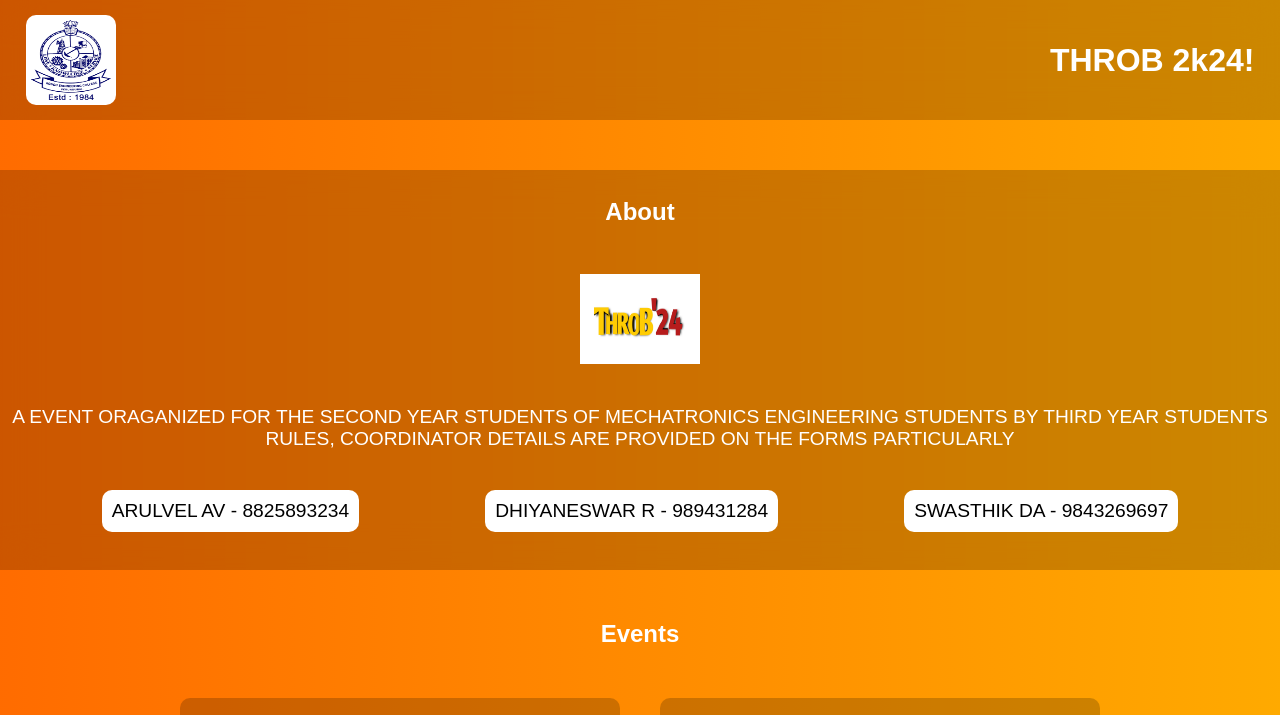
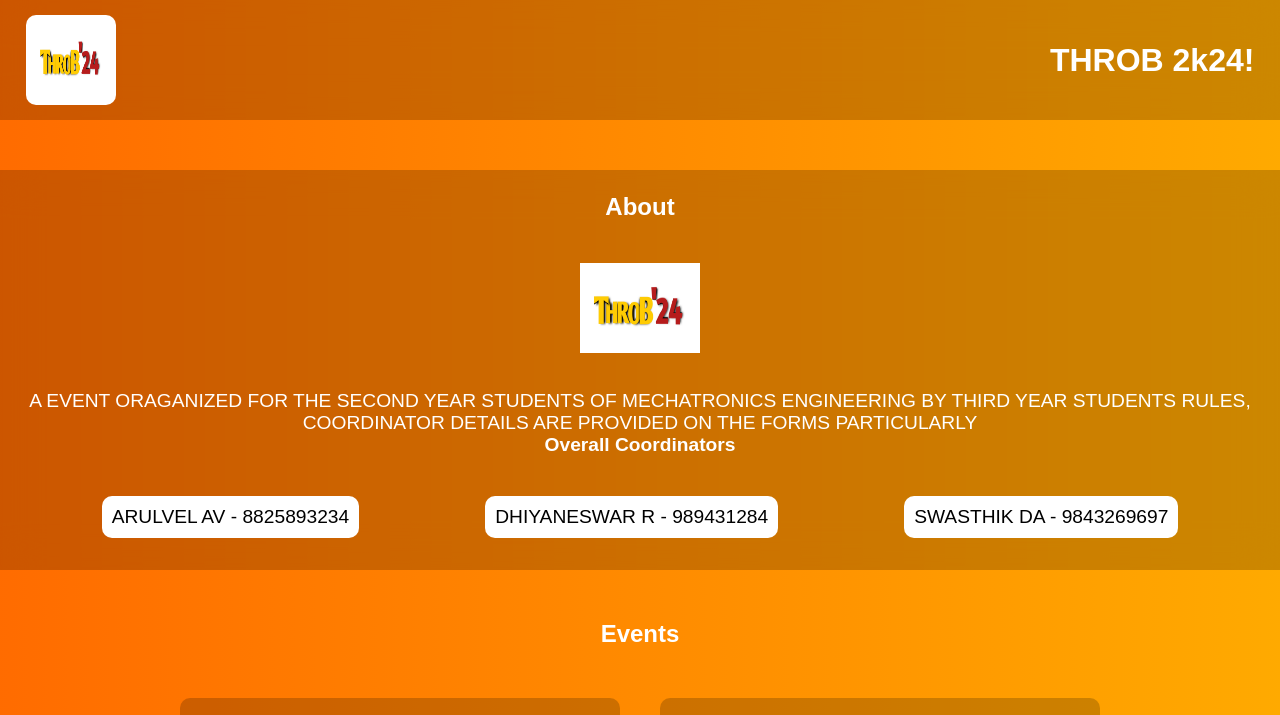
Before and after one commit to GokulnithiP/throb2k24, a plain HTML site: page index.html in a window 1280 px wide. Shown: the top 715 px of the page. Drawn offline with Linux system fonts and the light colour scheme.

Commit message:
Update index.html

```diff
--- a/index.html
+++ b/index.html
@@ -10,7 +10,7 @@
     <div class="header">
         <div class="navbar">
             <div class="image">
-                <img src="/Assets/Kongu_Engineering_College_logo.png" alt="KEC" class="img">
+                <img src="Assets/WhatsApp Image 2024-09-11 at 7.30.23 PM.jpeg" alt="KEC" class="img">
             </div>
             <div class="central">
                 <h1>THROB 2k24!</h1>
@@ -27,9 +27,10 @@
             </div>
             <div class="content">
                 <p>
-                    A EVENT ORAGANIZED FOR THE SECOND YEAR STUDENTS OF MECHATRONICS ENGINEERING STUDENTS BY THIRD YEAR STUDENTS
+                    A EVENT ORAGANIZED FOR THE SECOND YEAR STUDENTS OF MECHATRONICS ENGINEERING BY THIRD YEAR STUDENTS
                     RULES, COORDINATOR DETAILS ARE PROVIDED ON THE FORMS PARTICULARLY
                 </p>
+                <h4>Overall Coordinators</h4>
                 <div class="student_coordinators">
                     <p class="student">ARULVEL AV - 8825893234</p>
                     <p class="student">DHIYANESWAR R - 989431284</p>
```
